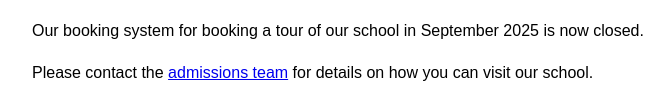
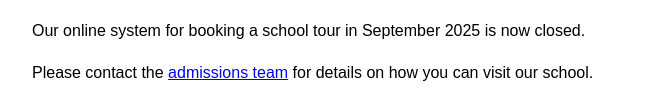
Before and after one commit to MrAndyStorey/phs-booking-static, a plain HTML site: page index.html in a window 1280 px wide. Shown: the part 249-357 px from the top of the page, without its empty margins (293-963 px from the left). Drawn offline with Linux system fonts and the light colour scheme.

Commit message:
Update index.html

```diff
--- a/index.html
+++ b/index.html
@@ -10,7 +10,7 @@
   <a href="/"><img alt="Poole High School parent tour booking system" src="poole-high-school-logo-with-tl.png" /></a>
   <div class="page-container">
   <h1>Parent Tour Booking System</h1>
-  <p>Our booking system for booking a tour of our school in September 2025 is now closed.</p>
+  <p>Our online system for booking a school tour in September 2025 is now closed.</p>
   <p>Please contact the <a href="https://poolehigh.co.uk/admissions-home/admissions">admissions team</a> for details on how you can visit our school.</p>
 </div>
   <footer>
```
